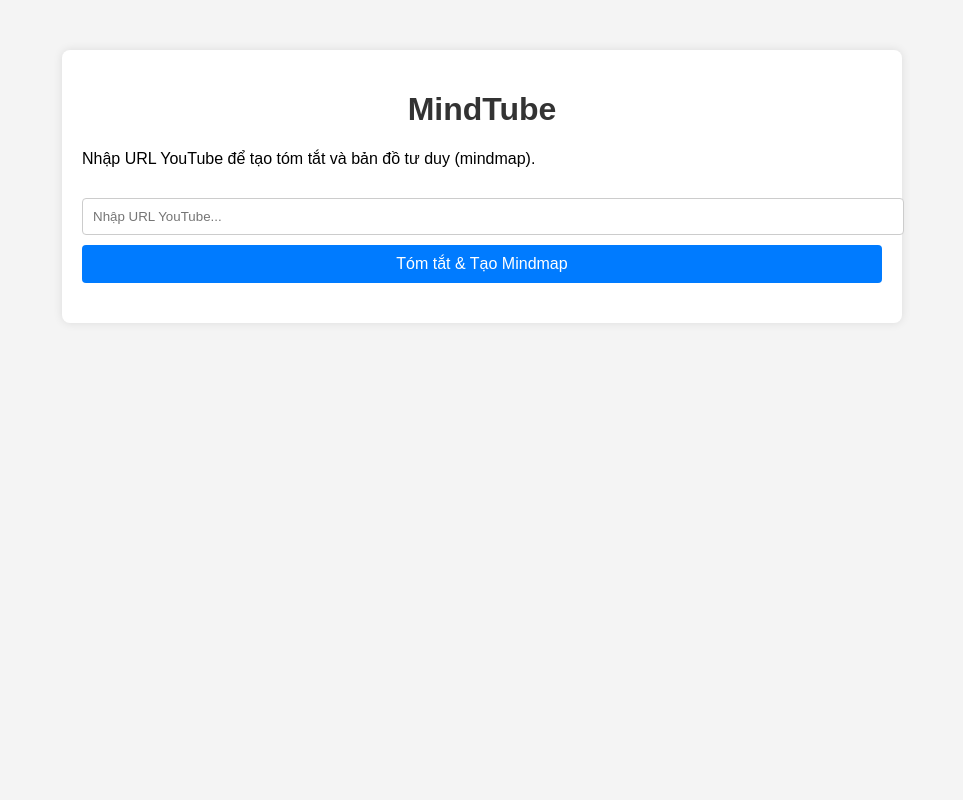
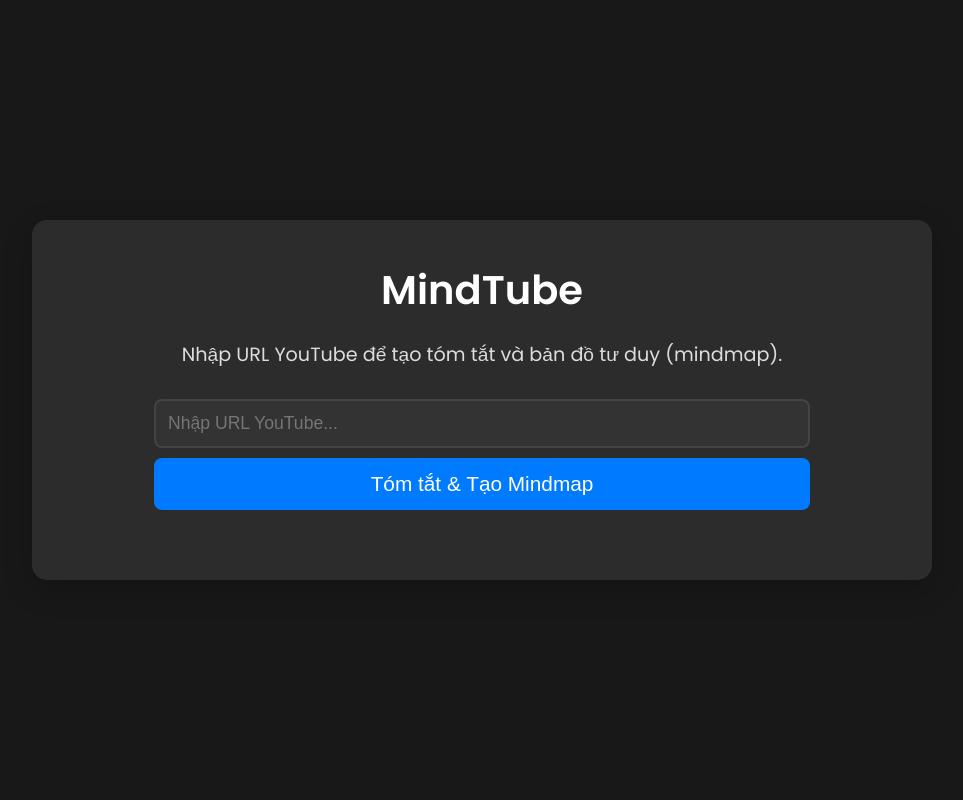
Before and after one commit to python-group-4/Binh-BE-Sample, a Flask app: page / in a window 1280 px wide. Shown: the whole page, without its empty margins (158-1121 px from the left). Run offline with Flask 3, Linux system fonts and the light colour scheme.

Commit message:
sửa lại FE

```diff
--- a/templates/index.html
+++ b/templates/index.html
@@ -4,82 +4,156 @@
     <meta charset="UTF-8">
     <meta name="viewport" content="width=device-width, initial-scale=1.0">
     <title>MindTube - YouTube Summary & Mindmap</title>
+    <link href="https://fonts.googleapis.com/css2?family=Poppins:wght@300;400;600&display=swap" rel="stylesheet">
     <link rel="stylesheet" href="https://cdnjs.cloudflare.com/ajax/libs/font-awesome/6.0.0-beta3/css/all.min.css">
     <style>
-        body {
-            font-family: Arial, sans-serif;
-            background-color: #f4f4f4;
+        * {
             margin: 0;
             padding: 0;
+            box-sizing: border-box;
+        }
+
+        body {
+            font-family: 'Poppins', sans-serif;
+            background-color: #181818;
+            color: #fff;
+            display: flex;
+            justify-content: center;
+            align-items: center;
+            height: 100vh;
+            margin: 0;
         }
 
         .container {
-            max-width: 800px;
-            margin: 50px auto;
-            background: #fff;
-            padding: 20px;
-            border-radius: 8px;
-            box-shadow: 0 0 10px rgba(0, 0, 0, 0.1);
+            max-width: 900px;
+            width: 100%;
+            background-color: #2C2C2C;
+            padding: 40px;
+            border-radius: 15px;
+            box-shadow: 0 10px 30px rgba(0, 0, 0, 0.2);
+            transition: all 0.3s ease;
+        }
+
+        .container:hover {
+            box-shadow: 0 10px 50px rgba(0, 0, 0, 0.3);
         }
 
         h1 {
             text-align: center;
-            color: #333;
+            font-size: 2.5rem;
+            color: #ffffff;
+            margin-bottom: 20px;
+        }
+
+        p {
+            text-align: center;
+            font-size: 1.2rem;
+            color: #ddd;
+            margin-bottom: 20px;
         }
 
         form {
-            margin-top: 20px;
+            display: flex;
+            flex-direction: column;
+            align-items: center;
         }
 
         input[type="url"] {
-            width: 100%;
-            padding: 10px;
+            width: 80%;
+            padding: 12px;
             margin: 10px 0;
-            border: 1px solid #ccc;
-            border-radius: 4px;
+            border: 2px solid #444;
+            border-radius: 8px;
+            background-color: #333;
+            color: #fff;
+            font-size: 1.1rem;
+            transition: all 0.3s ease;
+        }
+
+        input[type="url"]:focus {
+            outline: none;
+            border-color: #fff;
+            background-color: #444;
         }
 
         button {
-            display: block;
-            width: 100%;
+            padding: 14px;
+            width: 80%;
             background-color: #007BFF;
             color: white;
-            padding: 10px;
-            font-size: 16px;
+            font-size: 1.3rem;
             border: none;
-            border-radius: 4px;
+            border-radius: 8px;
             cursor: pointer;
+            transition: background-color 0.3s ease, transform 0.2s ease;
         }
 
         button:hover {
             background-color: #0056b3;
+            transform: scale(1.05);
+        }
+
+        button:active {
+            transform: scale(1);
         }
 
         .output {
+            margin-top: 30px;
+        }
+
+        .summary, .mindmap {
             margin-top: 20px;
+            padding: 20px;
+            background-color: #333;
+            border-radius: 10px;
+            box-shadow: 0 4px 15px rgba(0, 0, 0, 0.2);
         }
 
         .summary {
-            margin-top: 10px;
-            padding: 10px;
-            background: #f9f9f9;
-            border-left: 4px solid #007BFF;
+            border-left: 5px solid #007BFF;
         }
 
         .mindmap {
-            margin-top: 20px;
+            text-align: center;
+            margin-top: 30px;
         }
 
         .mindmap ul {
             list-style: none;
-            padding-left: 20px;
+            padding-left: 0;
+            text-align: left;
         }
 
         .mindmap ul li {
-            margin-bottom: 10px;
-            padding: 10px;
-            background: #f1f1f1;
-            border-radius: 4px;
+            margin-bottom: 15px;
+            padding: 12px;
+            background: #444;
+            border-radius: 8px;
+            transition: background-color 0.3s ease;
+        }
+
+        .mindmap ul li:hover {
+            background-color: #333;
+        }
+
+        .mindmap ul li strong {
+            color: #007BFF;
+        }
+
+        .error {
+            color: red;
+            font-size: 1.2rem;
+            margin-top: 20px;
+        }
+
+        /* Animations */
+        @keyframes fadeIn {
+            0% { opacity: 0; transform: translateY(30px); }
+            100% { opacity: 1; transform: translateY(0); }
+        }
+
+        .container {
+            animation: fadeIn 0.6s ease-out;
         }
     </style>
 </head>
@@ -118,11 +192,12 @@
 
                 if (!response.ok) {
                     const errorData = await response.json();
-                    outputDiv.innerHTML = `<p style="color: red;">Lỗi: ${errorData.error}</p>`;
+                    outputDiv.innerHTML = `<p class="error">Lỗi: ${errorData.error}</p>`;
                     return;
                 }
 
                 const data = await response.json();
+
                 outputDiv.innerHTML = `
                     <h2>Kết quả Tóm tắt:</h2>
                     <div class="summary">${data.summary}</div>
@@ -144,7 +219,7 @@
                     </div>
                 `;
             } catch (error) {
-                outputDiv.innerHTML = `<p style="color: red;">Đã xảy ra lỗi: ${error.message}</p>`;
+                outputDiv.innerHTML = `<p class="error">Đã xảy ra lỗi: ${error.message}</p>`;
             }
         });
     </script>
```
